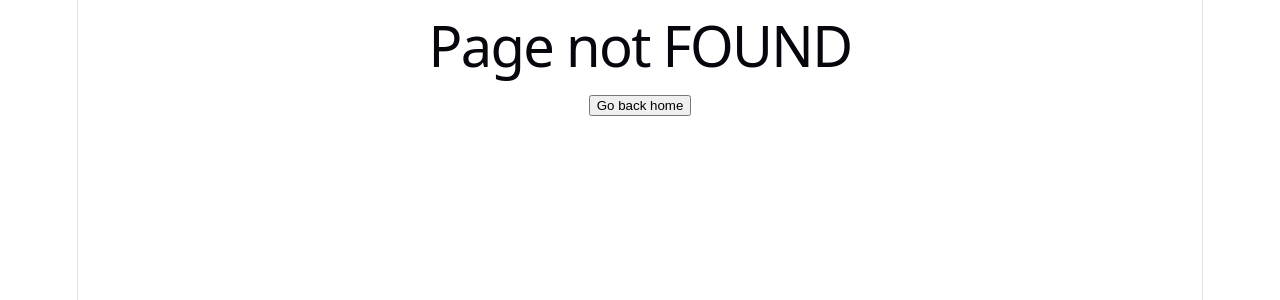
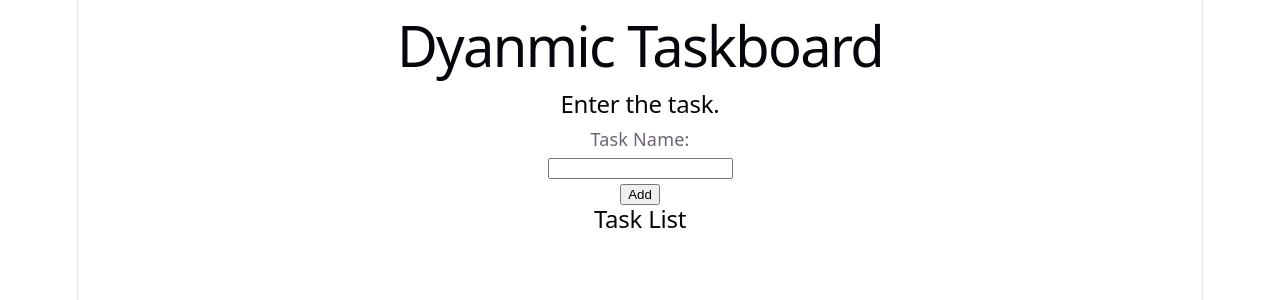
Before and after one commit to aamosh65/reactLearn, a React (Vite) app: page /dynamichome in a window 1280 px wide. Before the commit this address had no page. Shown: the top 300 px of the page. Built offline with nearby package versions, Linux system fonts and the light colour scheme.

Commit message:
Tried some dyanmic user to-do list with some more feature but gotta strengthen my foundations first

```diff
--- a/src/App.jsx
+++ b/src/App.jsx
@@ -10,8 +10,8 @@ function App() {
       <Link to={"/tempconverter"}>
         <p>Temp Converter</p>
       </Link>
-
       <Link to={"/user"}>UserExplorer</Link>
+      <Link to={"/dynamichome"}>Dynamic Dashboard </Link>
     </>
   );
 }
--- a/src/main.jsx
+++ b/src/main.jsx
@@ -6,6 +6,7 @@ import Stepcounter from "./pages/stepcounter.jsx";
 import Notfoundpage from "./pages/Notfoundpage.jsx";
 import Tempconverter from "./pages/Tempconverter.jsx";
 import Users from "./pages/userexplorer/Users.jsx";
+import Dynamic_Home from "./pages/DynamicTaskboard/Dynamic_Home.jsx";
 import {
   BrowserRouter,
   createBrowserRouter,
@@ -17,6 +18,7 @@ const router = createBrowserRouter([
   { path: "/stepcounter", element: <Stepcounter /> },
   { path: "/tempconverter", element: <Tempconverter /> },
   { path: "/user", element: <Users /> },
+  { path: "/dynamichome", element: <Dynamic_Home /> },
   { path: "*", element: <Notfoundpage /> },
 ]);
 
--- /dev/null
+++ b/src/pages/DynamicTaskboard/Dynamic_Home.jsx
@@ -0,0 +1,20 @@
+// import React, { useState } from "react";
+import TaskInput from "./TaskInput";
+const Dynamic_Home = () => {
+  //   const [tasksList, setTasksList] = useState([]);
+
+  return (
+    <>
+      <h1>Dyanmic Taskboard</h1>
+      <TaskInput />
+      <div>
+        <h2>Task List</h2>
+        {
+
+        }
+      </div>
+    </>
+  );
+};
+
+export default Dynamic_Home;
--- /dev/null
+++ b/src/pages/DynamicTaskboard/TaskInput.jsx
@@ -0,0 +1,40 @@
+import React, { useState } from "react";
+
+const TaskInput = () => {
+  const [currTask, setCurrTask] = useState([]);
+  const [currentInput, setCurrentInput] = useState("");
+
+  async function getData() {
+
+
+    let newTask = {
+      id: Date.now(),
+      task: taskContent,
+      completed: false,
+    };
+    setCurrTask([...currTask, newTask]);
+    console.log(newTask);
+  }
+
+  return (
+    <>
+      <div>
+        <h2>Enter the task.</h2>
+        <label htmlFor="taskText">Task Name:</label>
+        <br />
+        <input
+          type="text"
+          id="taskText"
+          value={currentInput}
+          onChange={(e) => {
+            setCurrentInput(e.target.value);
+          }}
+        />
+        <br />
+        <button onClick={getData}>Add</button>
+      </div>
+    </>
+  );
+};
+
+export default TaskInput;
--- a/src/pages/userexplorer/Users.jsx
+++ b/src/pages/userexplorer/Users.jsx
@@ -1,5 +1,6 @@
 import React, { useState } from "react";
 import { Oval } from "react-loader-spinner";
+import { Link } from "react-router-dom";
 
 const Users = () => {
   const [users, setUsers] = useState([]);
@@ -54,6 +55,8 @@ const Users = () => {
       )}
 
       {error != null ? <h1>{error}</h1> : <span></span>}
+
+      <Link to={"/"}>Return to Homepage</Link>
     </>
   );
 };
```
